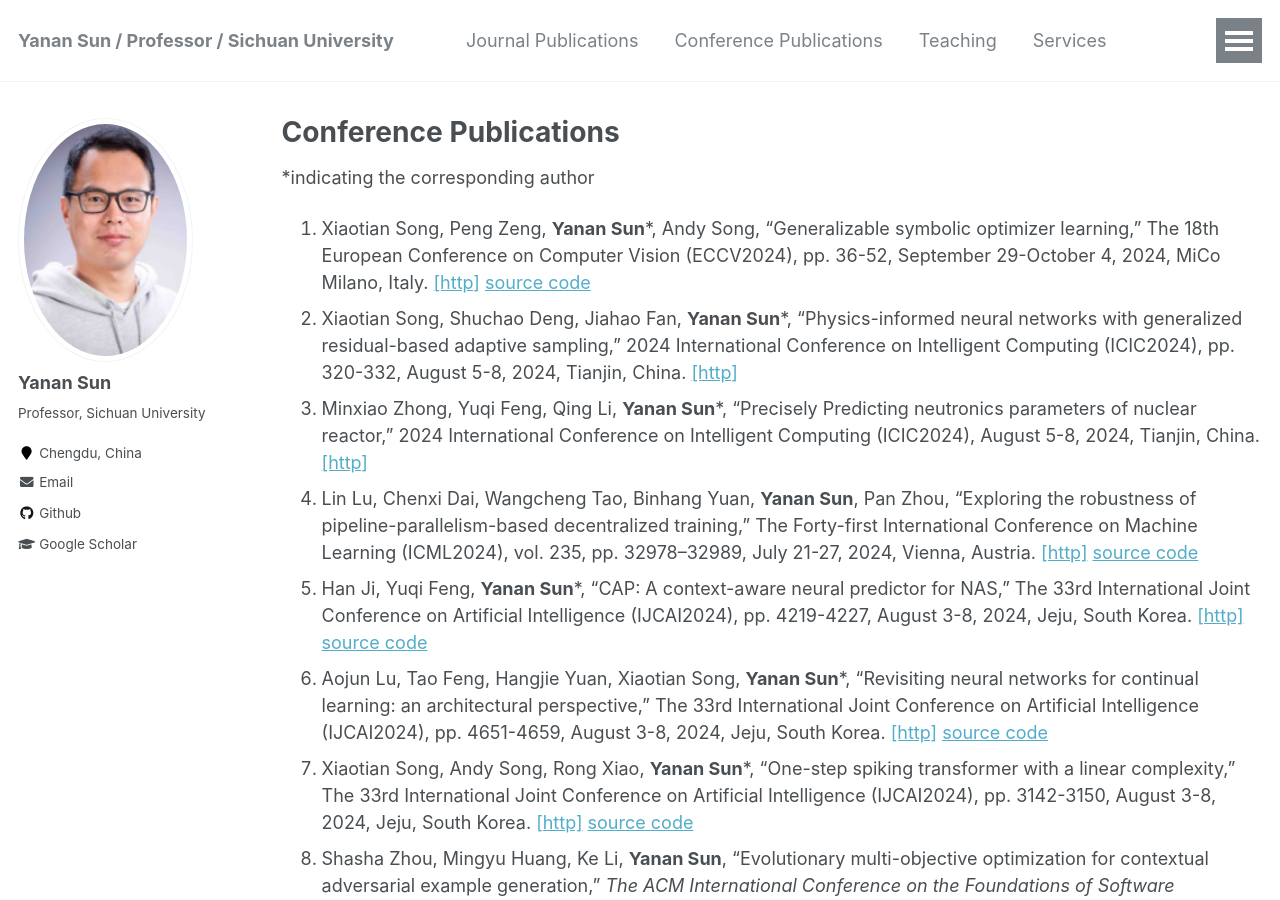
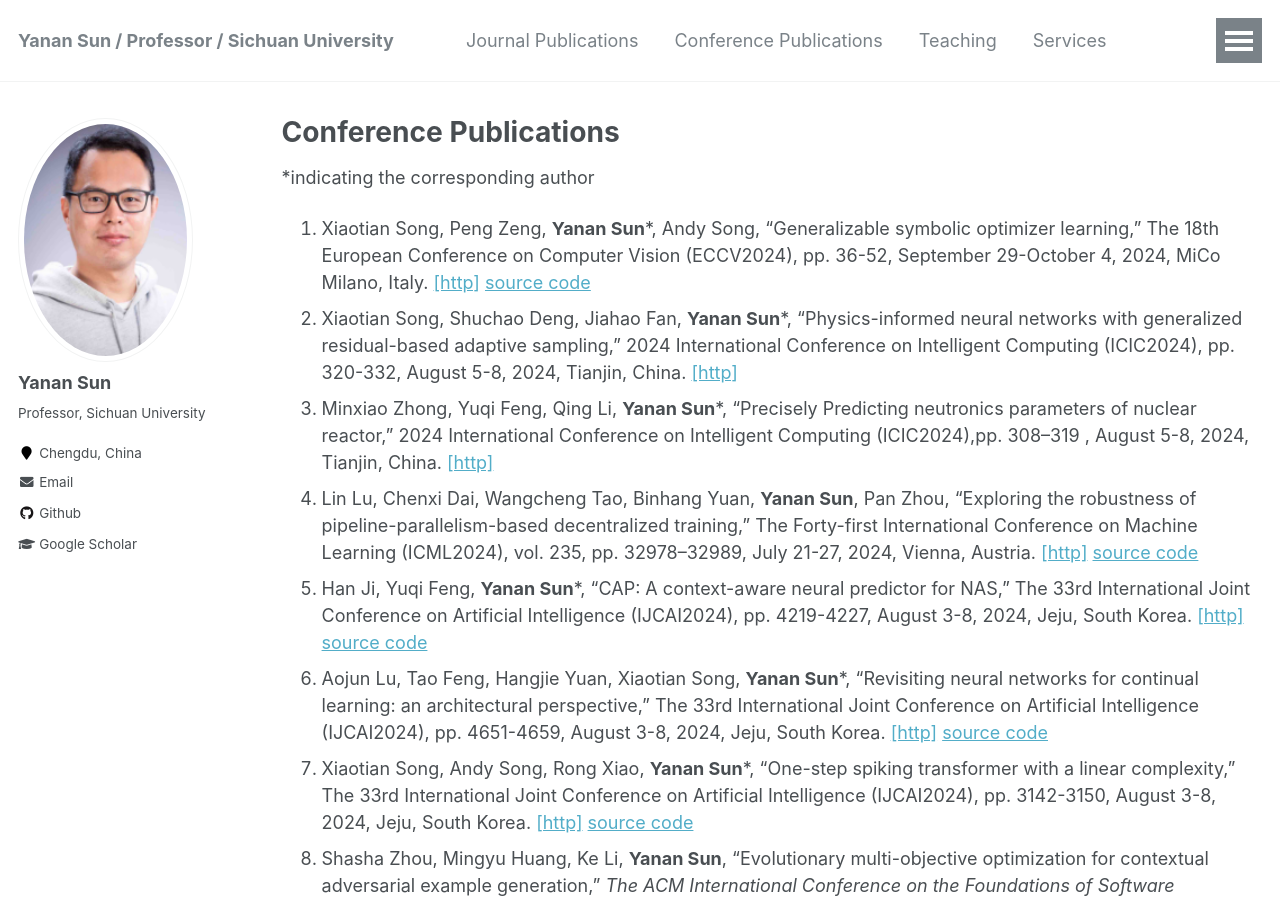
Before and after one commit to yn-sun/yn-sun.github.io, a Jekyll site: the page built from _pages/publications-c.md, in a window 1280 px wide and 900 px high. Built offline with Jekyll 4.4.1, drawn with Linux system fonts in a browser that asks for light colours; comment, search, counter and statistics services are not loaded.

Commit message:
Update publications-c.md

```diff
--- a/_pages/publications-c.md
+++ b/_pages/publications-c.md
@@ -8,7 +8,8 @@
 
 1. Xiaotian Song, Peng Zeng, **Yanan Sun***, Andy Song, "Generalizable symbolic optimizer learning," The 18th European Conference on Computer Vision (ECCV2024), pp. 36-52, September 29-October 4, 2024, MiCo Milano, Italy. [[http]](https://www.ecva.net/papers/eccv_2024/papers_ECCV/html/10485_ECCV_2024_paper.php)  [source code](https://github.com/songxt3/SOL)
 2. Xiaotian Song, Shuchao Deng, Jiahao Fan, **Yanan Sun***, "Physics-informed neural networks with generalized residual-based adaptive sampling," 2024 International Conference on Intelligent Computing (ICIC2024), pp. 320-332, August 5-8, 2024, Tianjin, China. [[http]](https://link.springer.com/chapter/10.1007/978-981-97-5581-3_26)
-3. Minxiao Zhong, Yuqi Feng, Qing Li, **Yanan Sun***, "Precisely Predicting neutronics parameters of nuclear reactor," 2024 International Conference on Intelligent Computing (ICIC2024), August 5-8, 2024, Tianjin, China. [[http]](https://link.springer.com/chapter/10.1007/978-981-97-5581-3_25)
+3. Minxiao Zhong, Yuqi Feng, Qing Li, **Yanan Sun***, "Precisely Predicting neutronics parameters of nuclear reactor," 2024 International Conference on Intelligent Computing (ICIC2024),pp. 308–319
+, August 5-8, 2024, Tianjin, China. [[http]](https://link.springer.com/chapter/10.1007/978-981-97-5581-3_25)
 4. Lin Lu, Chenxi Dai, Wangcheng Tao, Binhang Yuan, **Yanan Sun**, Pan Zhou, "Exploring the robustness of pipeline-parallelism-based decentralized training," The Forty-first International Conference on Machine Learning (ICML2024), vol. 235, pp. 32978--32989, July 21-27, 2024, Vienna, Austria. [[http]](https://proceedings.mlr.press/v235/lu24c.html)  [source code](https://github.com/dcx001016/pipeline_attack)
 5. Han Ji, Yuqi Feng, **Yanan Sun***, "CAP: A context-aware neural predictor for NAS," The 33rd International Joint Conference on Artificial Intelligence (IJCAI2024), pp. 4219-4227, August 3-8, 2024, Jeju, South Korea. [[http]](https://www.ijcai.org/proceedings/2024/466) [source code](https://github.com/jihan4431/CAP )
 6. Aojun Lu, Tao Feng, Hangjie Yuan, Xiaotian Song, **Yanan Sun***, "Revisiting neural networks for continual learning: an architectural perspective," The 33rd International Joint Conference on Artificial Intelligence (IJCAI2024), pp. 4651-4659, August 3-8, 2024, Jeju, South Korea. [[http]](https://www.ijcai.org/proceedings/2024/514)  [source code](https://github.com/byyx666/ArchCraft)
```
